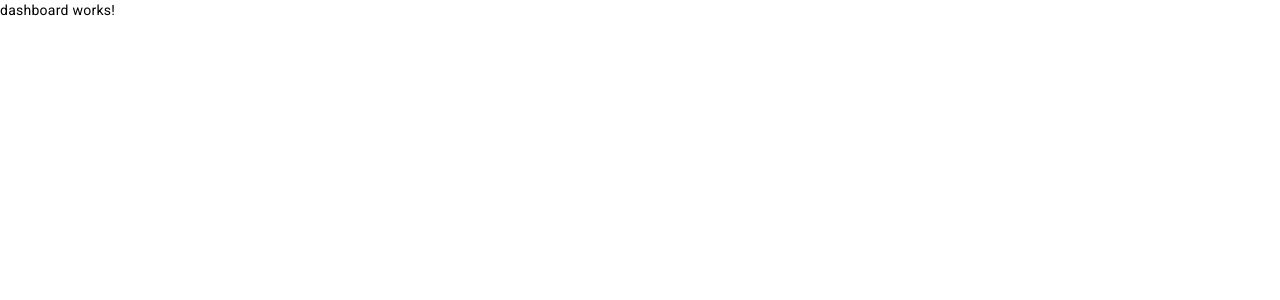
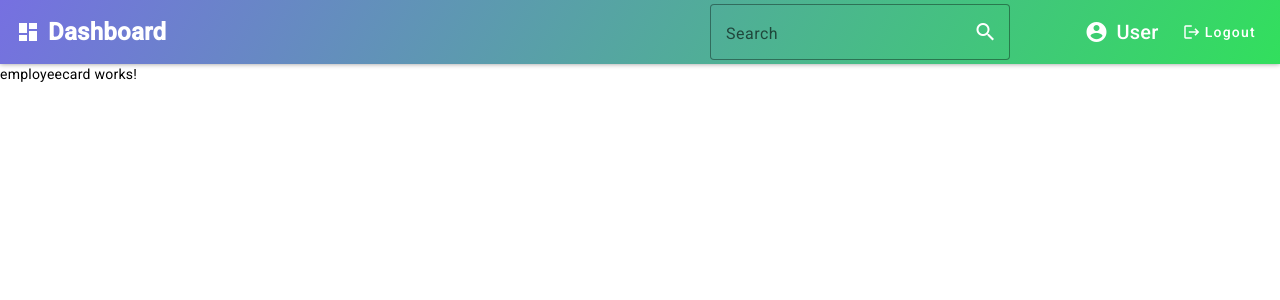
Before and after one commit to WashimAkram085/employee-data-portal, an Angular app: page /dashboard in a window 1280 px wide. Shown: the top 300 px of the page. Built offline with nearby package versions, Linux system fonts and the light colour scheme.

Commit message:
header of dashboard done

```diff
--- a/src/app/components/dashboard/dashboard.component.html
+++ b/src/app/components/dashboard/dashboard.component.html
@@ -1 +1,2 @@
-<p>dashboard works!</p>
+<app-header></app-header>
+<app-employeecard></app-employeecard>
--- /dev/null
+++ b/src/app/components/employeecard/employeecard.component.html
@@ -0,0 +1 @@
+<p>employeecard works!</p>
--- a/src/app/components/header/header.component.html
+++ b/src/app/components/header/header.component.html
@@ -1 +1,27 @@
-<p>header works!</p>
+<div>
+    <mat-toolbar color="primary" class="header-toolbar">
+        <div class="logo">
+            <mat-icon>dashboard</mat-icon>
+            <span class="title">Dashboard</span>
+        </div>
+        <span class="spacer"></span>
+        <div class="search-container">
+            <mat-form-field appearance="outline" class="search-bar">
+                <mat-label>Search</mat-label>
+                <input matInput placeholder="Search">
+                <button mat-icon-button matSuffix>
+                    <mat-icon>search</mat-icon>
+                </button>
+            </mat-form-field>
+        </div>
+
+        <div class="user-info">
+            <mat-icon>account_circle</mat-icon>
+            <span>{{ userRole }}</span>
+        </div>
+        <button mat-button class="logout-button" (click)="logout()">
+            <mat-icon>logout</mat-icon>
+            Logout
+        </button>
+    </mat-toolbar>
+</div>
--- a/src/app/components/header/header.component.scss
+++ b/src/app/components/header/header.component.scss
@@ -0,0 +1,74 @@
+.header-toolbar {
+    display: flex;
+    align-items: center;
+    justify-content: space-between;
+    padding: 0 16px;
+    background-image: linear-gradient(120deg, #7670e1 0%, #32df5d 100%);
+    box-shadow: 0 0 5px 0 rgb(152, 151, 151);
+}
+
+.logo {
+    display: flex;
+    align-items: center;
+}
+
+.logo .title {
+    margin-left: 8px;
+    font-size: 1.5rem;
+    font-weight: bold;
+}
+
+.spacer {
+    flex: 1 1 auto;
+}
+
+// .search-bar {
+//     // height: 55px;
+//     // width: 300px;
+//     flex: 1 1 auto;
+// }
+
+.search-container {
+    position: relative;
+    width: 30%;
+    // margin-right: 5%;
+}
+
+.search-bar {
+    width: 80%;
+    transition: width 0.3s ease-in-out;
+    // margin-right: 5%;
+}
+
+.search-bar input {
+    width: 80%;
+    // margin-right: 5%;
+
+}
+
+.search-bar:focus-within {
+    width: 100%;
+    // margin-right: 5%;
+
+}
+::ng-deep .mat-mdc-form-field-subscript-wrapper{
+    height: 0px !important;
+}
+.user-info {
+    display: flex;
+    align-items: center;
+    margin-right: 16px;
+}
+
+.user-info mat-icon {
+    margin-right: 8px;
+}
+
+.logout-button {
+    display: flex;
+    align-items: center;
+}
+
+.logout-button mat-icon {
+    margin-right: 4px;
+}
--- a/src/app/components/header/header.component.ts
+++ b/src/app/components/header/header.component.ts
@@ -1,4 +1,5 @@
-import { Component } from '@angular/core';
+import { Component , OnInit } from '@angular/core';
+import { Router } from '@angular/router';
 
 @Component({
   selector: 'app-header',
@@ -7,4 +8,20 @@ import { Component } from '@angular/core';
 })
 export class HeaderComponent {
 
+  userRole: string = 'User';
+
+  constructor(private router: Router) {}
+
+  ngOnInit(): void {
+    // Logic to determine if the user is an admin or a regular user
+    // This can be fetched from a service or local storage
+    const role = localStorage.getItem('role');
+    this.userRole = role ? role : 'User';
+  }
+
+  logout(): void {
+    // Logic to handle logout
+    localStorage.removeItem('role');
+    this.router.navigate(['/login']);
+  }
 }
```
Also changed, not shown: src/app/app.module.ts (+9 -2 lines), src/app/components/employeecard/employeecard.component.ts (added, +10 -0 lines), src/app/components/employeecard/employeecard.component.scss (added), 1 other file (tests, documents, lock files or other folders).
